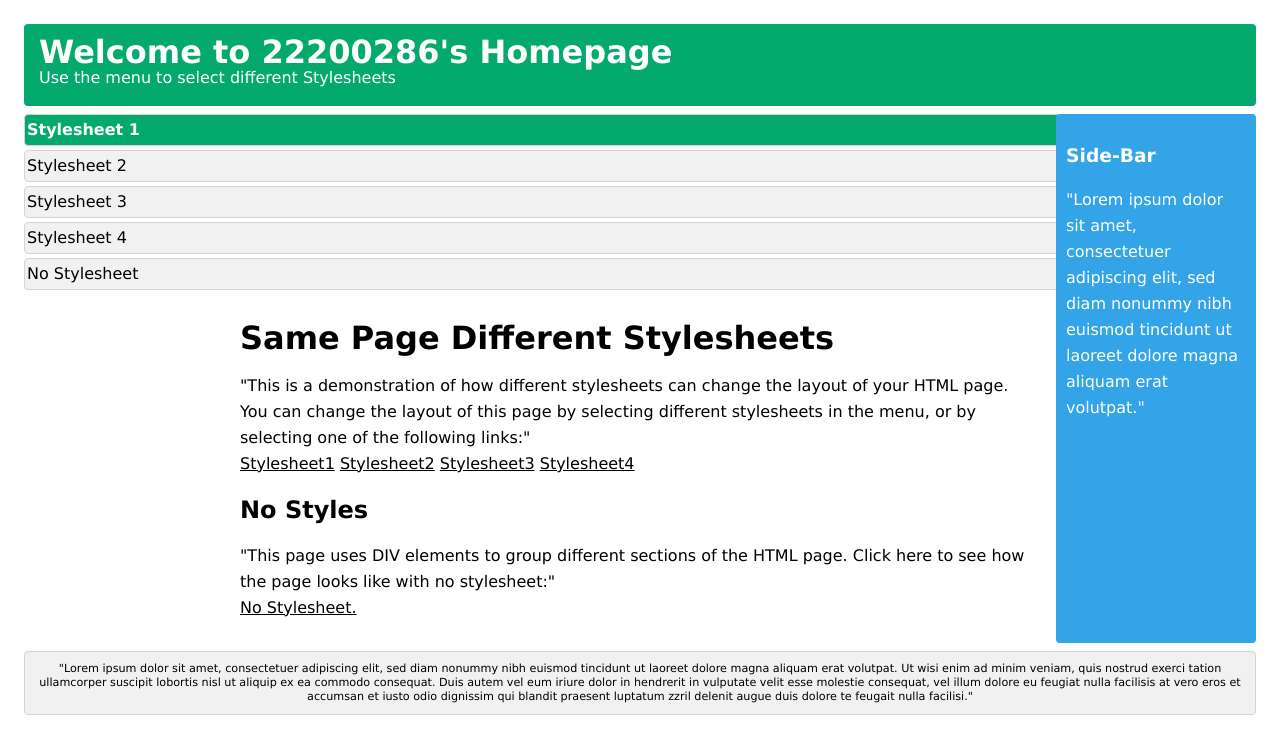
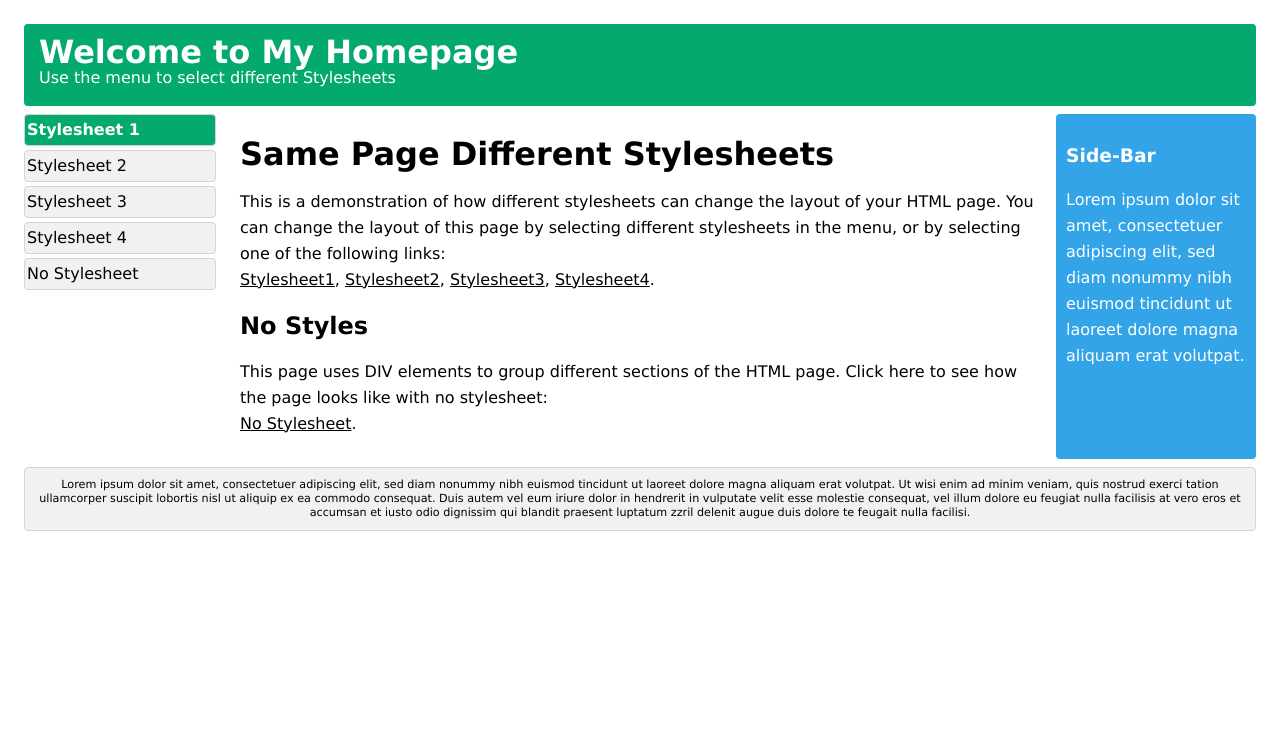
Before and after one commit to syp0728/Project2, a plain HTML site: page Stylesheet1.html in a window 1280 px wide. Drawn offline with Linux system fonts and the light colour scheme.

Commit message:
menu update

```diff
--- a/Stylesheet1.html
+++ b/Stylesheet1.html
@@ -364,52 +364,47 @@ a:hover {
         </style>
     </head>
 
-<body>
+    <body data-new-gr-c-s-check-loaded="14.1126.0" data-gr-ext-installed="">
+
         <div class="container wrapper">
           <div id="top">
-            <h1>Welcome to 22200286's Homepage</h1>
+            <h1>Welcome to My Homepage</h1>
             <p>Use the menu to select different Stylesheets</p>
           </div>
           <div class="wrapper">
-            <div id="'menubar">
+           <div id="menubar">
              <ul id="menulist">
-                    <li class="menuitem" onclivk="reStype(0)">Stylesheet 1 </li>
-                    <li class="menuitem" onclivk="reStype(1)">Stylesheet 2 </li>
-                    <li class="menuitem" onclivk="reStype(2)">Stylesheet 3 </li>
-                    <li class="menuitem" onclivk="reStype(3)">Stylesheet 4 </li>
-                    <li class="menuitem" onclivk="reStype()">No Stylesheet </li>
-                </ul>
+               <li class="menuitem" onclick="reStyle(0)">Stylesheet 1
+               </li><li class="menuitem" onclick="reStyle(1)">Stylesheet 2
+               </li><li class="menuitem" onclick="reStyle(2)">Stylesheet 3
+               </li><li class="menuitem" onclick="reStyle(3)">Stylesheet 4
+               </li><li class="menuitem" onclick="noStyles()">No Stylesheet
+             </li></ul>
             </div>
             <div id="main">
               <h1>Same Page Different Stylesheets</h1>
-                <p>
-                    "This is a demonstration of how different stylesheets can change the layout of your HTML page. You can change the layout of this page by selecting different stylesheets in the menu, or by selecting one of the following links:"
-                    <br>
-                    <a href="#" onclick="reStyle(0);return false">Stylesheet1</a>
-                    <a href="#" onclick="reStyle(1);return false">Stylesheet2</a>
-                    <a href="#" onclick="reStyle(2);return false">Stylesheet3</a>
-                    <a href="#" onclick="reStyle(3);return false">Stylesheet4</a>
+              <p>This is a demonstration of how different stylesheets can change the layout of your HTML page. You can change the layout of this page by selecting different stylesheets in the menu, or by selecting one of the following links:<br>
+              <a href="#" onclick="reStyle(0);return false">Stylesheet1</a>,
+              <a href="#" onclick="reStyle(1);return false">Stylesheet2</a>,
+              <a href="#" onclick="reStyle(2);return false">Stylesheet3</a>,
+              <a href="#" onclick="reStyle(3);return false">Stylesheet4</a>.
               </p>
                <h2>No Styles</h2>
-                <p>"This page uses DIV elements to group different sections of the HTML page. Click here to see how the page looks like with no stylesheet:"
-                    <br>
-                    <a href="#" onclick="noStyle();return false">No Stylesheet.</a>
-                </p>
-                </p>
+              <p>This page uses DIV elements to group different sections of the HTML page. Click here to see how the page looks like with no stylesheet:<br><a href="#" onclick="noStyles();return false">No Stylesheet</a>.</p>
            </div>
             <div id="sidebar">
               <h3>Side-Bar</h3>
-                <p>
-                    "Lorem ipsum dolor sit amet, consectetuer adipiscing elit, sed diam nonummy nibh euismod tincidunt ut laoreet dolore magna aliquam erat volutpat."
-                </p>
+              <p>Lorem ipsum dolor sit amet, consectetuer adipiscing elit, sed diam nonummy nibh euismod tincidunt ut laoreet dolore magna aliquam erat volutpat.</p>
             </div>
           </div>
+
+
           <div id="bottom">
-            "Lorem ipsum dolor sit amet, consectetuer adipiscing elit, sed diam nonummy nibh euismod tincidunt ut laoreet dolore magna aliquam erat volutpat. Ut wisi enim ad minim veniam, quis nostrud exerci tation ullamcorper suscipit lobortis nisl ut aliquip ex ea commodo consequat. Duis autem vel eum iriure dolor in hendrerit in vulputate velit esse molestie consequat, vel illum dolore eu feugiat nulla facilisis at vero eros et accumsan et iusto odio dignissim qui blandit praesent luptatum zzril delenit augue duis dolore te feugait nulla facilisi."
+            Lorem ipsum dolor sit amet, consectetuer adipiscing elit, sed diam nonummy nibh euismod tincidunt ut laoreet dolore magna aliquam erat volutpat. Ut wisi enim ad minim veniam, quis nostrud exerci tation ullamcorper suscipit lobortis nisl ut aliquip ex ea commodo consequat. Duis autem vel eum iriure dolor in hendrerit in vulputate velit esse molestie consequat, vel illum dolore eu feugiat nulla facilisis at vero eros et accumsan et iusto odio dignissim qui blandit praesent luptatum zzril delenit augue duis dolore te feugait nulla facilisi.
           </div>
         </div>
+
         <script>
-
         function noStyles() {
             document.styleSheets[0].disabled = true;
             document.styleSheets[1].disabled = true;
@@ -446,8 +441,9 @@ document.body.appendChild(div);
         //alert(document.getElementsByTagName("STYLE")[n].innerHTML);
         }
         reStyle(0);
+        </script>
 
-    </script>
+
+
         </body>
-
 </html>
```
Also changed, not shown: Stylesheet2.html (added). Lines whose indentation alone changed are shown as unchanged.
